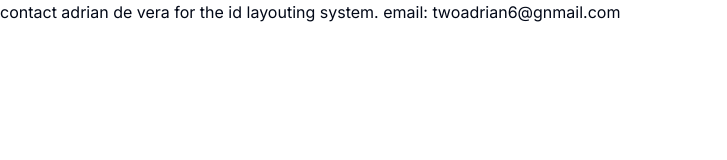
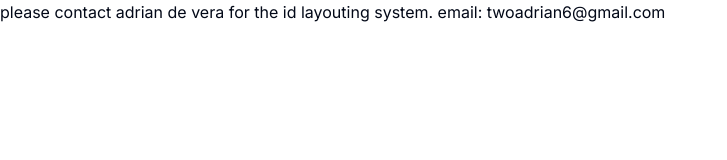
Before and after one commit to Adrian-stuff/pshs-id-system, a Next.js app: page / in a window 1280 px wide. Shown: the top 160 px of the page, without its empty margins (0-727 px from the left). Built offline with nearby package versions, Linux system fonts and the light colour scheme.

Commit message:
Update layout.tsx

```diff
--- a/app/layout.tsx
+++ b/app/layout.tsx
@@ -12,7 +12,7 @@ export default function RootLayout({
   return (
     <html lang="en">
       <title>PSHS Layouting System</title>
-      <body className={inter.className}>contact adrian de vera for the id layouting system. email: twoadrian6@gnmail.com</body>
+      <body className={inter.className}> please contact adrian de vera for the id layouting system. email: twoadrian6@gmail.com</body>
     </html>
   );
 }
```
